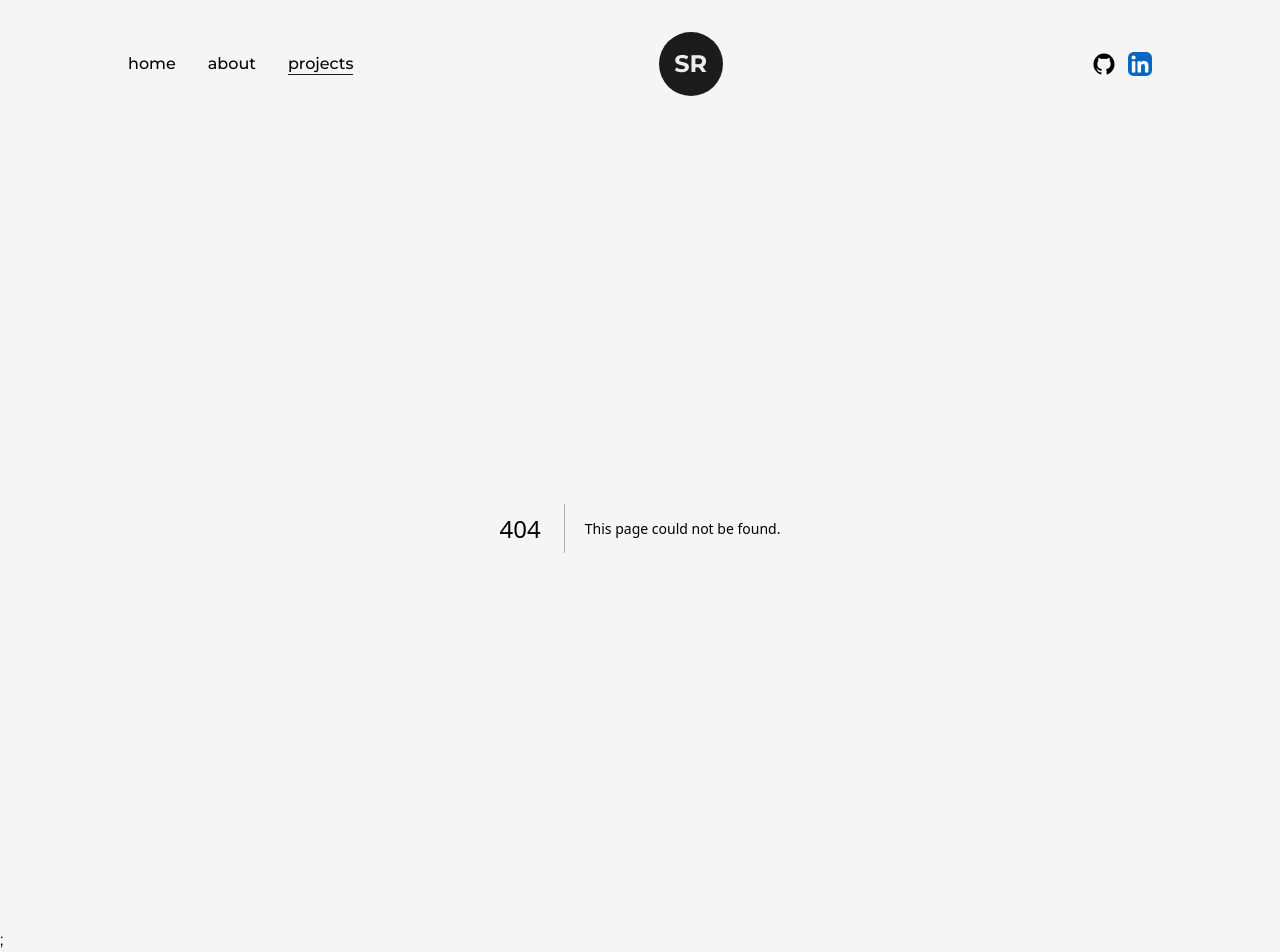
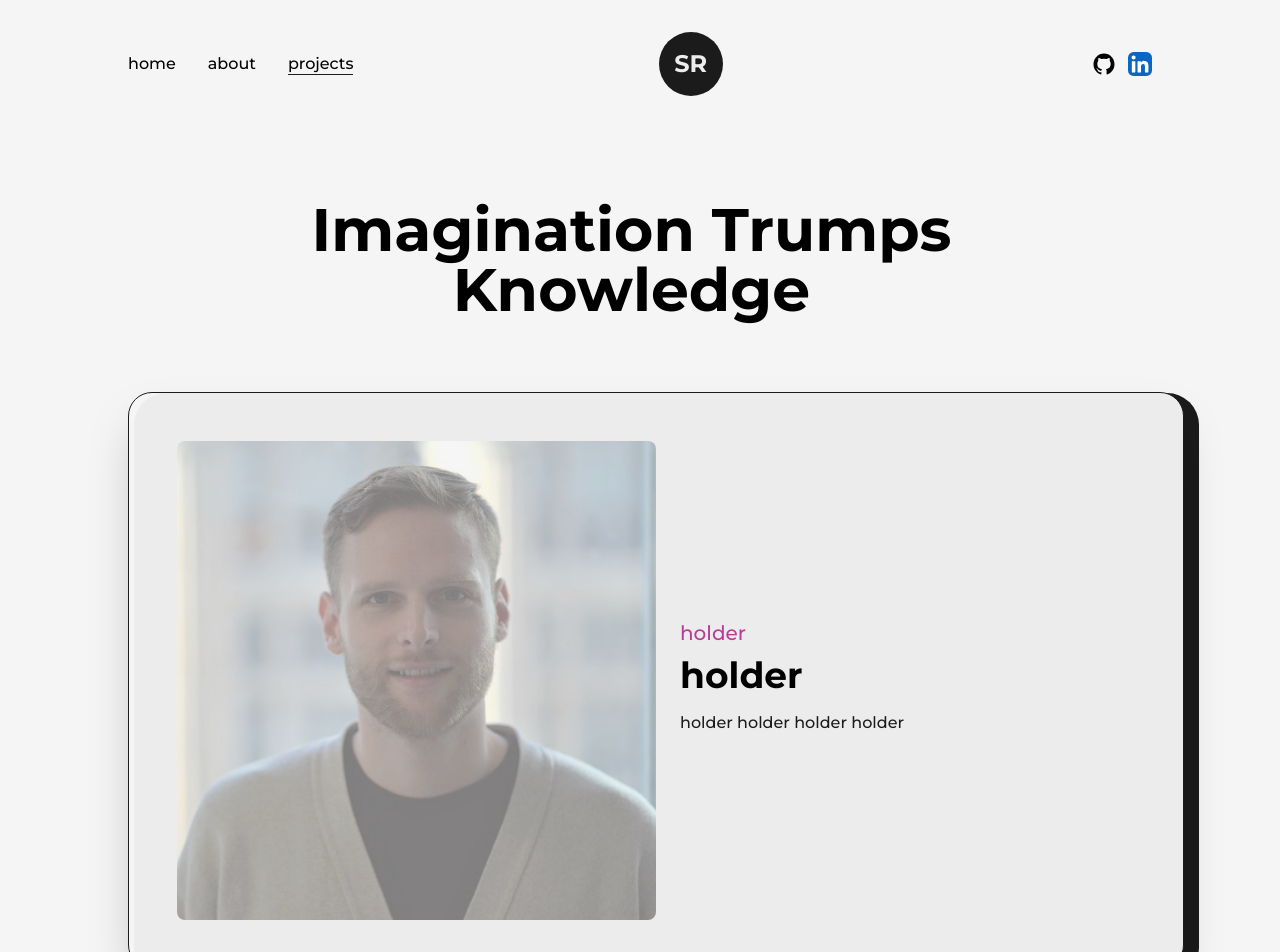
Before and after one commit to StephenRicketts/portfolio-2, a Next.js app: page /projects in a window 1280 px wide. Before the commit this address had no page. Shown: the top 952 px of the page. Built offline with nearby package versions, Linux system fonts and the light colour scheme.

Commit message:
Added experience section, started with dark mode

```diff
--- /dev/null
+++ b/components/Education.tsx
@@ -0,0 +1,7 @@
+import React from "react";
+
+type Props = {};
+
+export const Education = (props: Props) => {
+  return <div>Education</div>;
+};
--- a/components/Experience.tsx
+++ b/components/Experience.tsx
@@ -1,14 +1,108 @@
-import React from "react";
+import React, { useRef } from "react";
+import { motion, useScroll } from "framer-motion";
+import { LiIcon } from "./LiIcon";
 
-type Props = {};
+type DetailsProps = {
+  position: string;
+  company: string;
+  companyLink: string;
+  time: string;
+  address: string;
+  work: string;
+};
 
-export const Experience = (props: Props) => {
+const Details: React.FC<DetailsProps> = ({
+  position,
+  company,
+  companyLink,
+  time,
+  address,
+  work,
+}) => {
+  const ref = useRef(null);
+  return (
+    <li
+      ref={ref}
+      className="my-8 first:mt-0 last:mb-0 w-[60%] mx-auto flex flex-col items-center justify-between"
+    >
+      <LiIcon reference={ref} />
+      <motion.div
+        initial={{ y: 50 }}
+        whileInView={{ y: 0 }}
+        transition={{ duration: 0.5, type: "spring" }}
+      >
+        <h3 className="capitalize font-bold text-2xl">
+          {position}&nbsp;
+          <a
+            className="text-primary capitalize"
+            target="_blank"
+            href={companyLink}
+          >
+            @{company}
+          </a>
+        </h3>
+        <span className="capitalize font-medium text-dark/75">
+          {time} | {address}
+        </span>
+        <p className="font-medium w-full">{work}</p>
+      </motion.div>
+    </li>
+  );
+};
+
+export const Experience = () => {
+  const ref = useRef(null);
+
+  const { scrollYProgress } = useScroll({
+    target: ref,
+    offset: ["start end", "center start"],
+  });
+
   return (
     <div className="my-64">
       <h2 className="font-bold text-8xl mb-32 w-full text-center">
         Experience
       </h2>
-      <div className="w-[75%] mx-auto relative"></div>
+      <div ref={ref} className="w-[75%] mx-auto relative">
+        <motion.div
+          style={{ scaleY: scrollYProgress }}
+          className="absolute left-9 top-0 w-[4px] h-full bg-dark origin-top"
+        />
+        <ul className="w-full flex flex-col items-start justify-between ml-4">
+          <Details
+            work={"holder"}
+            address={"holder"}
+            time="holder"
+            companyLink={"liifer.com"}
+            company={"liifer"}
+            position={"holder"}
+          />
+          <Details
+            work={"holder"}
+            address={"holder"}
+            time="holder"
+            companyLink={"liifer.com"}
+            company={"liifer"}
+            position={"holder"}
+          />
+          <Details
+            work={"holder"}
+            address={"holder"}
+            time="holder"
+            companyLink={"liifer.com"}
+            company={"liifer"}
+            position={"holder"}
+          />
+          <Details
+            work={"holder"}
+            address={"holder"}
+            time="holder"
+            companyLink={"liifer.com"}
+            company={"liifer"}
+            position={"holder"}
+          />
+        </ul>
+      </div>
     </div>
   );
 };
--- /dev/null
+++ b/components/LiIcon.tsx
@@ -0,0 +1,41 @@
+import React, { MutableRefObject, useRef } from "react";
+import { motion, useScroll } from "framer-motion";
+
+type Props = {
+  reference: MutableRefObject<null>;
+};
+
+export const LiIcon: React.FC<Props> = ({ reference }) => {
+  const { scrollYProgress } = useScroll({
+    target: reference,
+    offset: ["center end", "center center"],
+  });
+
+  return (
+    <figure className="absolute left-0 stroke-dark">
+      <svg className="-rotate-90" width="75" height="75" viewBox="0 0 100 100">
+        <circle
+          cx="75"
+          cy="50"
+          r="20"
+          className="stroke-primary stroke-1 fill-none"
+        />
+        <motion.circle
+          cx="75"
+          cy="50"
+          r="20"
+          className="stroke-[5px] fill-light"
+          style={{
+            pathLength: scrollYProgress,
+          }}
+        />
+        <circle
+          cx="75"
+          cy="50"
+          r="10"
+          className="animate-pulse stroke-1 fill-primary"
+        />
+      </svg>
+    </figure>
+  );
+};
--- /dev/null
+++ b/components/hooks/useThemeSwitcher.ts
@@ -0,0 +1,40 @@
+import React, { useEffect, useState } from 'react'
+
+type Props = {}
+
+const useThemeSwitcher = (props: Props) => {
+  const preferDarkQuery = "(prefer-color-scheme: dark)";
+  const [mode, setMode] = useState <string>("");
+
+  useEffect(() => {
+    const mediaQuery = window.matchMedia(preferDarkQuery);
+    const userPref = window.localStorage.getItem("theme");
+
+    const handleChange = () => {
+      if (userPref) {
+        let check = userPref === "dark" ? "dark" : "light";
+        setMode(check);
+        if (check === "dark") {
+          document.documentElement.classList.add("dark");
+        } else {
+          document.documentElement.classList.remove("dark");
+        }
+      } else {
+        let check = mediaQuery.matches ? "dark" : "light";
+        setMode(check)
+        if (check === "dark") {
+          document.documentElement.classList.add("dark");
+        } else {
+          document.documentElement.classList.remove("dark");
+        }
+      }
+    }
+
+    mediaQuery.addEventListener("change", handleChange);
+    return () => mediaQuery.removeEventListener("change", handleChange);
+  }, []);
+
+  return (
+null
+  )
+}
--- a/pages/about.tsx
+++ b/pages/about.tsx
@@ -4,6 +4,8 @@ import { AnimatedText } from "../components/AnimatedText";
 import { Layout } from "../components/Layout";
 import { useInView, useMotionValue, useSpring } from "framer-motion";
 import { Skills } from "../components/Skills";
+import { Experience } from "../components/Experience";
+import { Education } from "../components/Education";
 
 type Props = {};
 
@@ -49,9 +51,11 @@ const about = (props: Props) => {
                 </div>
               </div>
             </div>
-            <div className="col-span-2 bg-yellow-500">Fuck you patrick</div>
+            <div className="col-span-2 bg-yellow-500">:/</div>
           </div>
           <Skills />
+          <Experience />
+          <Education />
         </Layout>
       </main>
     </>
--- /dev/null
+++ b/pages/projects.tsx
@@ -0,0 +1,95 @@
+import Head from "next/head";
+import React from "react";
+import { Layout } from "../components/Layout";
+import { AnimatedText } from "../components/AnimatedText";
+import Image from "next/image";
+import Link from "next/link";
+import resumePhoto from "../public/images/resumePhoto.jpeg";
+import { motion } from "framer-motion";
+
+interface ProjectProps {
+  type: string;
+  title: string;
+  summary: string;
+  img: string;
+  link: string;
+}
+
+const FramerImage = motion(Image);
+
+const FeaturedProject: React.FC<ProjectProps> = ({
+  type,
+  title,
+  summary,
+  img,
+  link,
+}) => {
+  return (
+    <article className="w-full flex items-center justify-between relative rounded-3xl border border-solid border-dark bg-light shadow-2xl p-12 ">
+      <div className="absolute top-0 -right-4 -z-10 w-[101%] h-[102%] rounded-[2rem] bg-dark" />
+      <Link
+        href={link}
+        target="_blank"
+        className="w-1/2 cursor-pointer overflow-hidden rounded-lg"
+      >
+        <FramerImage
+          src={resumePhoto}
+          alt={title}
+          className="w-full h-auto opacity-50"
+          whileHover={{ scale: 1.05 }}
+          transition={{ duration: 0.2 }}
+        />
+      </Link>
+      <div className="w-1/2 flex flex-col items-start justify-between pl-6">
+        <span className="text-primary font-medium text-xl">{type}</span>
+        <Link href={link} className="hover:underline underline-offset-2">
+          <h2 className="my-2 w-full text-left text-4xl font-bold">{title}</h2>
+        </Link>
+        <p className="my-2 font-medium text-dark">{summary}</p>
+      </div>
+    </article>
+  );
+};
+
+const projects = () => {
+  return (
+    <>
+      <Head>
+        <title>Stephen Ricketts | Projects Page</title>
+        <meta name="description" content="any description" />
+      </Head>
+      <main className="w-full mb-16 flex flex-col items-center justify-center">
+        <Layout className="pt-16">
+          <AnimatedText className="mb-16" text="Imagination Trumps Knowledge" />
+          <div className="grid grid-cols-12 gap-24 gap-y-32">
+            <div className="col-span-12">
+              <FeaturedProject
+                type="holder"
+                title="holder"
+                summary={" holder holder holder holder"}
+                link="holder"
+                img="holder"
+              />
+            </div>
+            <div className="col-span-12 gap-y-12">
+              <FeaturedProject
+                type="holder"
+                title="holder"
+                summary={" holder holder holder holder"}
+                link="holder"
+                img="holder"
+              />
+            </div>
+            <div className="col-span-6">Project-1</div>
+            <div className="col-span-6">Project-2</div>
+            <div className="col-span-12">Featured Project</div>
+            <div className="col-span-6">Project-1</div>
+            <div className="col-span-6">Project-2</div>
+          </div>
+        </Layout>
+      </main>
+    </>
+  );
+};
+
+export default projects;
```
Also changed, not shown: public/images/resumePhoto.jpeg (added).
